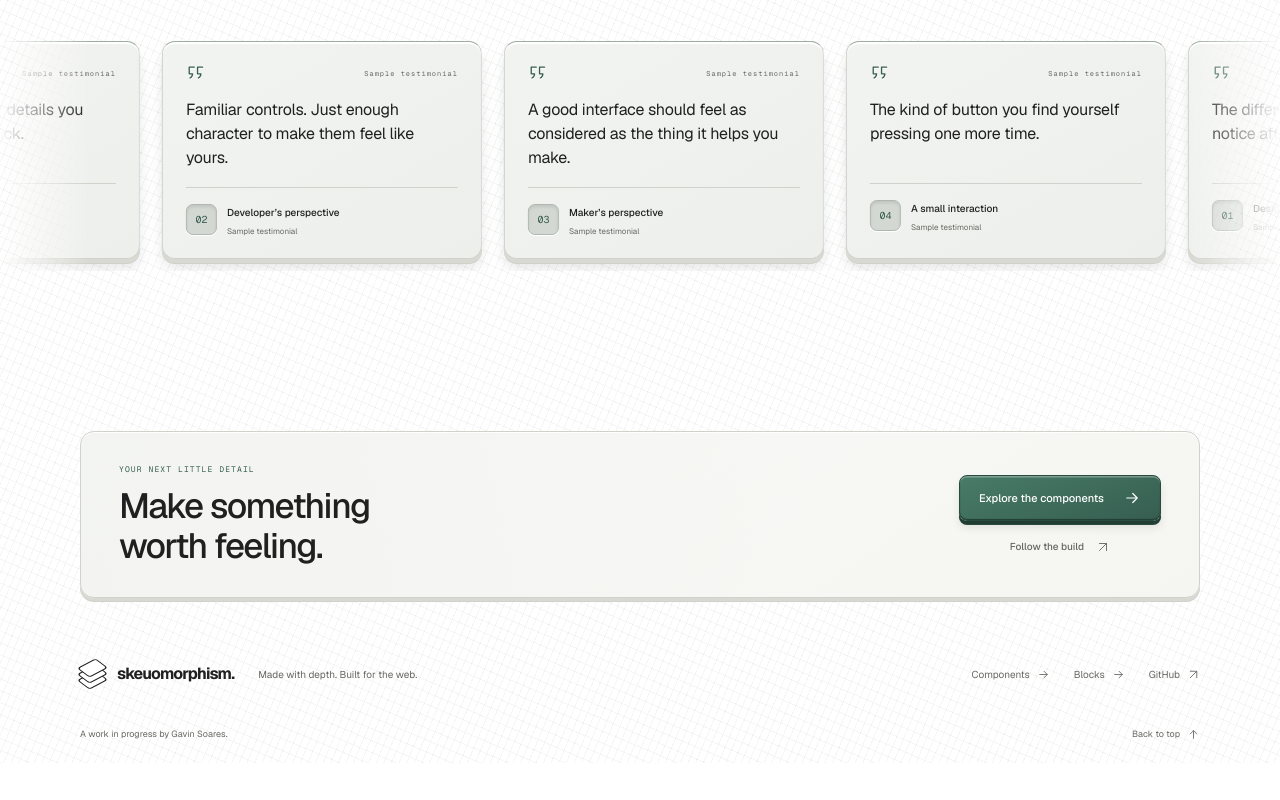
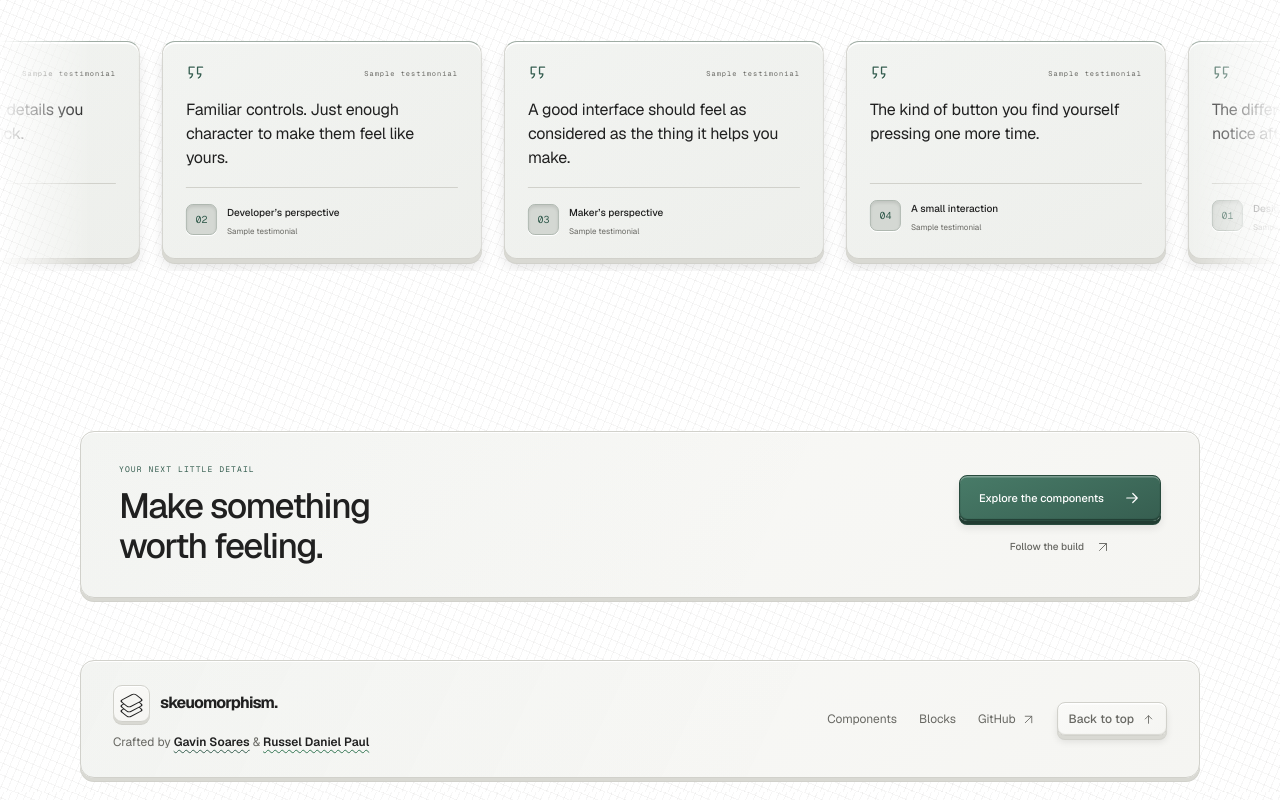
Before and after one commit to gavin100305/skeuomorphism-lib, a Next.js app: page / in a window 1280 px wide. Shown: the part 3208-4008 px from the top of the page. Before the commit the page ends 3971 px from the top, so only its background shows below. Built offline with nearby package versions, Linux system fonts and the light colour scheme; no server answers.

Commit message:
Refine homepage footer and credit both creators

```diff
--- a/src/app/globals.css
+++ b/src/app/globals.css
@@ -263,9 +263,9 @@ html[data-theme="dark"] { --accent: #9ab5a6; --accent-bright: #bbcec2; --accent-
 .site-header { position: sticky; top: 0; height: 82px; max-width: none; margin: 0; padding: 0 30px; background: var(--bg); border-bottom: 1px solid var(--line); }
 .header-inner { max-width: 1200px; margin: auto; padding: 0 10px; border: 0; border-radius: 0; background: none; box-shadow: none; gap: 36px; }
 .header-inner .brand { font-size: 18px; }
-.header-inner .brand-mark { width: 37px; height: 37px; border: 1px solid var(--edge); border-radius: 9px; background: linear-gradient(145deg,var(--surface-raised),var(--surface)); box-shadow: inset 0 1px 0 var(--highlight),0 2px 0 var(--base),0 3px 0 var(--edge); }
-.header-inner .brand-mark i { width: 17px; height: 11px; left: 9px; top: 19px; border-width: 1.4px; background: var(--surface); }
-.header-inner .brand-mark i:nth-child(2) { top: 14px; }.header-inner .brand-mark i:nth-child(3) { top: 9px; }
+:is(.header-inner, .footer-identity) .brand-mark { width: 37px; height: 37px; border: 1px solid var(--edge); border-radius: 9px; background: linear-gradient(145deg,var(--surface-raised),var(--surface)); box-shadow: inset 0 1px 0 var(--highlight),0 2px 0 var(--base),0 3px 0 var(--edge); }
+:is(.header-inner, .footer-identity) .brand-mark i { width: 17px; height: 11px; left: 9px; top: 19px; border-width: 1.4px; background: var(--surface); }
+:is(.header-inner, .footer-identity) .brand-mark i:nth-child(2) { top: 14px; }:is(.header-inner, .footer-identity) .brand-mark i:nth-child(3) { top: 9px; }
 .nav-links { background: none; border: 0; box-shadow: none; gap: 26px; padding: 0; height: 100%; align-items: center; }
 .nav-links > a, .nav-docs { position: relative; padding: 12px 0; border: 0; border-radius: 0; font-size: 12px; }
 .nav-links > a::after { content: ""; position: absolute; left: 0; right: 0; bottom: 3px; height: 2px; background: var(--accent); transform: scaleX(0); transform-origin: left; transition: transform .25s; }
@@ -370,6 +370,45 @@ body { background-image: repeating-linear-gradient(113deg,transparent 0 3px,var(
 .footer-bottom { margin-top: 22px; padding-top: 17px; border-top: 1px solid var(--line); }.footer-bottom a { display: inline-flex; align-items: center; gap: 7px; }
 :is(.arrow-icon,.sk-arrow-icon) { flex-shrink: 0; transform-origin: center; transition: scale .24s cubic-bezier(.2,.8,.2,1); }
 :is(a,button,:is(.project-mini,.sk-project-mini),:is(.showcase-footer,.sk-showcase-footer)):hover :is(.arrow-icon,.sk-arrow-icon), :is(a,button):focus-visible :is(.arrow-icon,.sk-arrow-icon) { scale: 1.22; }
+.footer-panel {
+  display: flex;
+  justify-content: space-between;
+  align-items: center;
+  gap: 24px 36px;
+  flex-wrap: wrap;
+  padding: 24px clamp(18px, 3vw, 32px);
+  border: 1px solid var(--edge);
+  border-radius: 14px;
+  background: linear-gradient(115deg, var(--quote-tint), transparent 65%),
+    linear-gradient(145deg, var(--surface-raised), var(--surface));
+  box-shadow: inset 0 1px 0 var(--highlight), 0 3px 0 var(--base), 0 4px 0 var(--edge);
+}
+
+.footer-identity { display: grid; justify-items: start; gap: 10px; }
+.footer-identity .brand { align-items: center; gap: 10px; font-size: 16px; }
+.footer-identity .brand-mark { transform: none; }
+.footer-credit { margin: 0; color: var(--site-muted); font-size: 12px; line-height: 1.8; }
+
+.footer-credit a {
+  color: var(--ink);
+  font-weight: 550;
+  text-decoration: underline wavy var(--accent);
+  text-decoration-thickness: 1px;
+  text-underline-offset: .24em;
+  white-space: nowrap;
+}
+
+.footer-credit a + a { text-decoration-color: light-dark(#337653, #79bf94); }
+.footer-credit a:hover { text-decoration-thickness: 2px; }
+.footer-links { display: flex; flex-wrap: wrap; align-items: center; gap: 12px 22px; }
+.footer-links a { display: inline-flex; align-items: center; gap: 6px; font-size: 12px; color: var(--site-muted); }
+.footer-links a:hover { color: var(--ink); }
+.footer-links .footer-top-link { min-height: 34px; padding: 0 11px; gap: 8px; }
+
+@media (max-width: 600px) {
+  .footer-links { width: 100%; padding-top: 16px; border-top: 1px solid var(--line); }
+}
+
 @media(max-width:800px) { .footer-brand { flex-direction: column; align-items: flex-start; gap: 10px; }.closing-panel { padding: 28px; }.closing h2 { font-size: 30px; } }
 @media(max-width:600px) {
   .site-header { position: relative; top: auto; }
--- a/src/components/landing.tsx
+++ b/src/components/landing.tsx
@@ -111,8 +111,22 @@ export default function Landing() {
       </section>
     </main>
     <footer className="site-footer section-shell">
-      <div className="footer-top"><div className="footer-brand"><Link href="/" className="brand"><Mark /><span>skeuomorphism.</span></Link><p>Made with depth. Built for the web.</p></div><nav aria-label="Footer navigation"><Link href="/docs#components">Components <Icon name="arrow" size={13} /></Link><Link href="/docs#blocks">Blocks <Icon name="arrow" size={13} /></Link><a href={repo} target="_blank" rel="noreferrer">GitHub <Icon name="diagonal" size={13} /></a></nav></div>
-      <div className="footer-bottom"><span>A work in progress by Gavin Soares.</span><a href="#top">Back to top <Icon name="up" size={13} /></a></div>
+      <div className="footer-panel">
+        <div className="footer-identity">
+          <Link href="/" className="brand"><Mark /><span>skeuomorphism.</span></Link>
+          <p className="footer-credit">
+            Crafted by <a href="https://gavin-soares.vercel.app/">Gavin Soares</a>
+            {" & "}
+            <a href="https://russeldanielpaul.is-a.dev/">Russel Daniel Paul</a>
+          </p>
+        </div>
+        <nav className="footer-links" aria-label="Footer navigation">
+          <Link href="/docs#components">Components</Link>
+          <Link href="/docs#blocks">Blocks</Link>
+          <a href={repo} target="_blank" rel="noreferrer">GitHub <Icon name="diagonal" size={13} /></a>
+          <a className="tactile footer-top-link" href="#top">Back to top <Icon name="up" size={13} /></a>
+        </nav>
+      </div>
     </footer>
   </>;
 }
```
